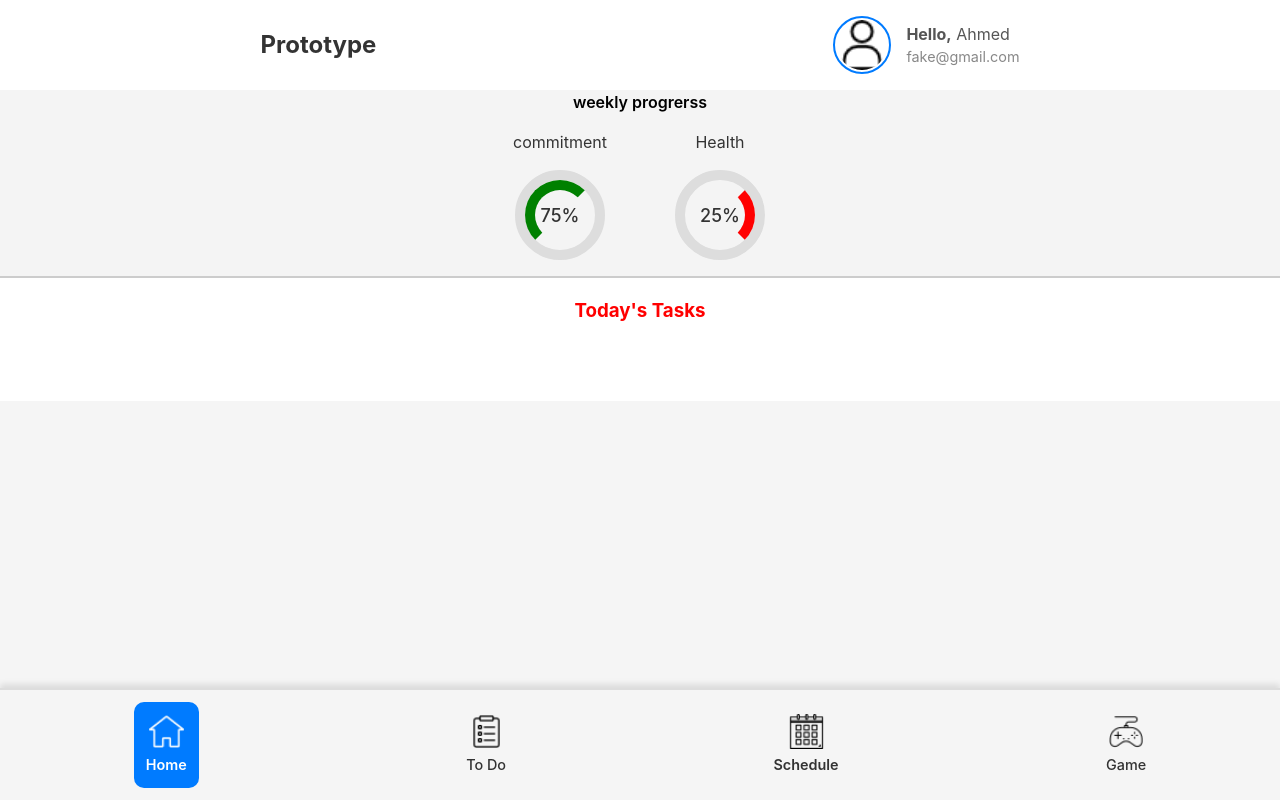
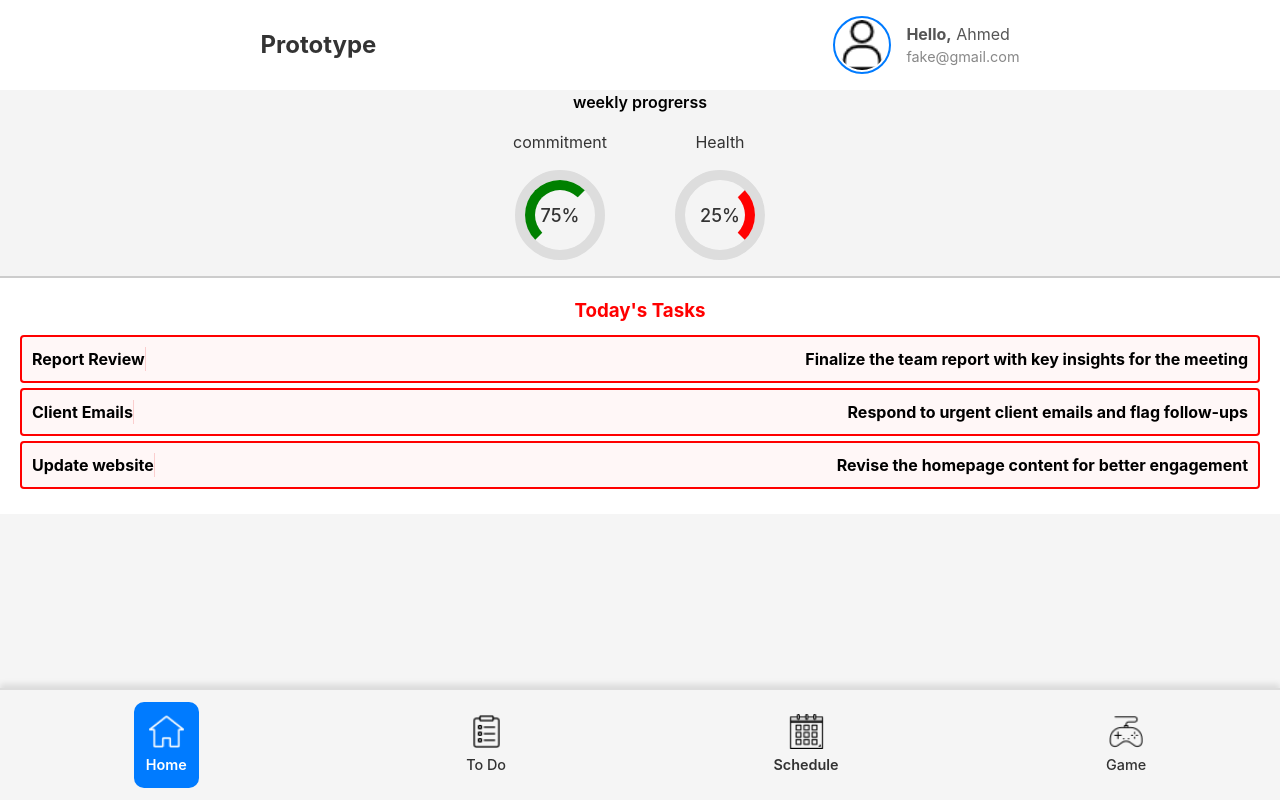
Before and after one commit to Ahmed-Miled/taskManager, a React (Vite) app: page / in a window 1280 px wide. Built offline with nearby package versions, Linux system fonts and the light colour scheme.

Commit message:
hardCoding currentDate

```diff
--- a/src/Component/Home.jsx
+++ b/src/Component/Home.jsx
@@ -32,7 +32,8 @@ export default function Home() {
     },
   ]);
 
-  const currentDate = new Date().toISOString().split('T')[0];
+  // const currentDate = new Date().toISOString().split('T')[0];
+  const currentDate = "2024-12-19";
 
   const todayTasks = tasks.filter((task) => task.date === currentDate);
 
```
Also changed, not shown: src/Component/Game.jsx (+0 -41 lines).
